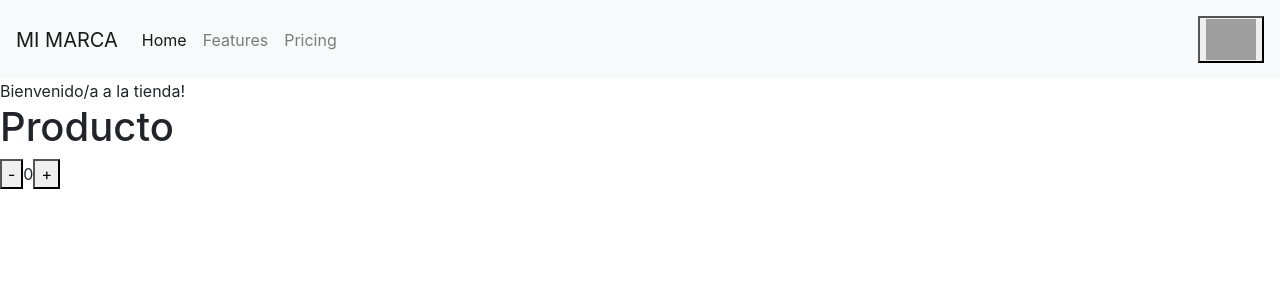
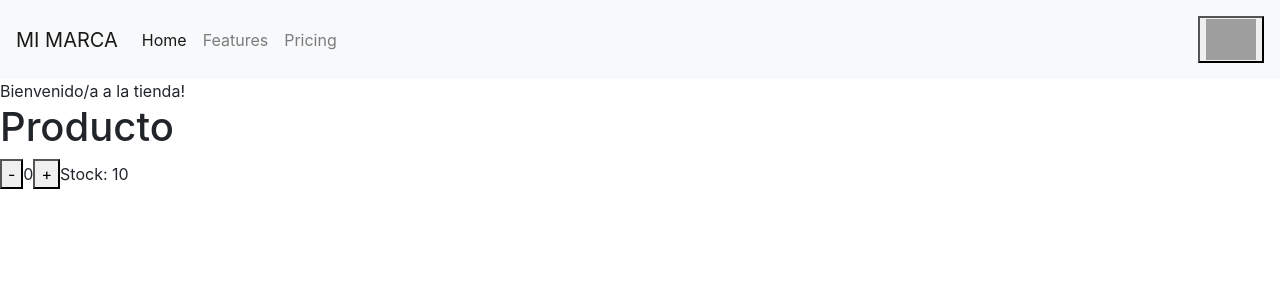
Before and after one commit to MTD26/Entregas-React, a React (Create React App) app: page / in a window 1280 px wide. Shown: the top 300 px of the page. Built offline with nearby package versions, Linux system fonts and the light colour scheme; grey boxes are pictures that could not be loaded.

Commit message:
Item count , con stock.

```diff
--- a/package.json
+++ b/package.json
@@ -7,10 +7,12 @@
     "@testing-library/react": "^11.2.7",
     "@testing-library/user-event": "^12.8.3",
     "bootstrap": "^5.1.0",
+    "dom": "0.0.3",
     "react": "^17.0.2",
     "react-bootstrap": "^2.0.0-beta.6",
     "react-dom": "^17.0.2",
     "react-scripts": "4.0.3",
+    "router": "^1.3.5",
     "web-vitals": "^1.1.2"
   },
   "scripts": {
--- a/src/App.js
+++ b/src/App.js
@@ -7,9 +7,13 @@ import { AppContador } from './components/ItemCount';
 function App() {
   return (
     <>
+
     <NavBar />
+
     <ItemListContainer greetings='Bienvenido/a a la tienda!'/>
+
     <AppContador stock="hay"/>
+
     </>
   );
 }
--- a/src/components/ItemCount.js
+++ b/src/components/ItemCount.js
@@ -4,14 +4,24 @@ import React, { useState } from 'react';
 export function AppContador() {
 
   const [count, setCount] = useState(0);
+  const [stock, setStock] = useState(10);
 
 
   const handlerClickSuma=()=>{
+
+    if (stock>0){
     setCount(count + 1);
+    setStock(stock - 1);
+
+  }
   };
 
   const handlerClickResta=()=>{
-    setCount(count - 1);
+    if (count>0){
+      setCount(count - 1);
+      setStock(stock + 1);
+    }
+
 }
 
 
@@ -22,6 +32,7 @@ export function AppContador() {
       <button onClick={handlerClickResta}>-</button>
       <label>{count}</label>
       <button onClick={handlerClickSuma}>+</button>
+      <label>Stock: {stock}</label>
     </div>
   );
 };
```
Also changed, not shown: 1 other file (tests, documents, lock files or other folders).
